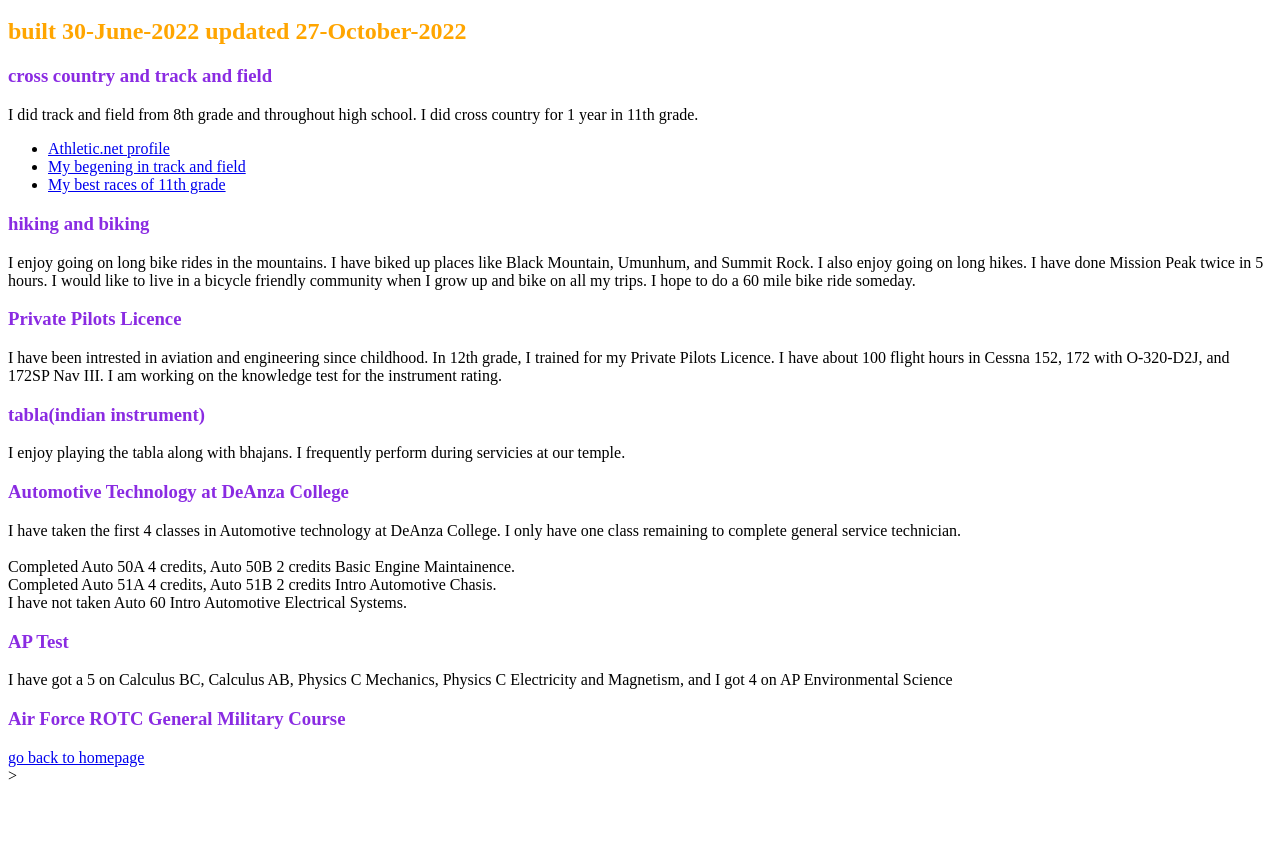
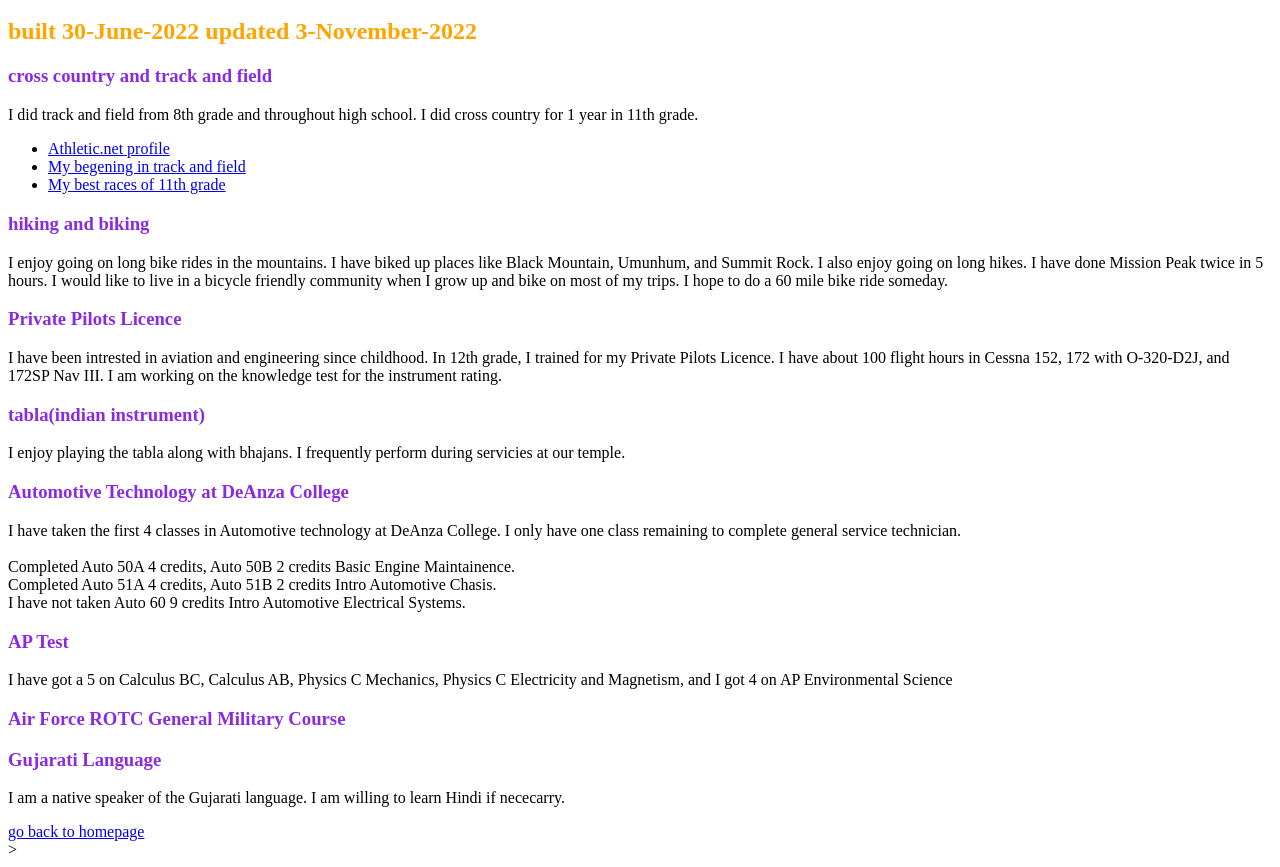
Before and after one commit to shiv-v-shah/information, a plain HTML site: page accomplishments.html in a window 1280 px wide. Shown: the part 48-915 px from the top of the page. Before the commit the page ends 841 px from the top, so only its background shows below. Drawn offline with Linux system fonts and the light colour scheme.

Commit message:
Add files via upload

```diff
--- a/accomplishments.html
+++ b/accomplishments.html
@@ -7,7 +7,7 @@
 	</head>
 	<body>
 		<h1>My accomplishments</h1>
-		<h2>built 30-June-2022 updated 27-October-2022</h2>
+		<h2>built 30-June-2022 updated 3-November-2022</h2>
 
 		<h3>cross country and track and field</h3>
 		<div>I did track and field from 8th grade and throughout high school. I did cross country for 1 year in 11th grade. </div>
@@ -18,7 +18,7 @@
 		</ul>
 
 		<h3>hiking and biking</h3>
-		<div>I enjoy going on long bike rides in the mountains. I have biked up places like Black Mountain, Umunhum, and Summit Rock. I also enjoy going on long hikes. I have done Mission Peak twice in 5 hours. I would like to live in a bicycle friendly community when I grow up and bike on all my trips. I hope to do a 60 mile bike ride someday. </div>
+		<div>I enjoy going on long bike rides in the mountains. I have biked up places like Black Mountain, Umunhum, and Summit Rock. I also enjoy going on long hikes. I have done Mission Peak twice in 5 hours. I would like to live in a bicycle friendly community when I grow up and bike on most of my trips. I hope to do a 60 mile bike ride someday. </div>
 
 		<h3>Private Pilots Licence</h3>
 		<div>I have been intrested in aviation and engineering since childhood. In 12th grade, I trained for my Private Pilots Licence. I have about 100 flight hours in Cessna 152, 172 with O-320-D2J, and 172SP Nav III. I am working on the knowledge test for the instrument rating.</div>
@@ -31,13 +31,16 @@
 		<br>
 		<div>Completed Auto 50A 4 credits, Auto 50B 2 credits Basic Engine Maintainence. </div>
 		<div>Completed Auto 51A 4 credits, Auto 51B 2 credits Intro Automotive Chasis. </div>
-		<div>I have not taken Auto 60 Intro Automotive Electrical Systems. </div>
+		<div>I have not taken Auto 60 9 credits Intro Automotive Electrical Systems. </div>
 
 		<h3>AP Test</h3>
 		<div>I have got a 5 on Calculus BC, Calculus AB, Physics C Mechanics, Physics C Electricity and Magnetism, and I got 4 on AP Environmental Science</div>
 
 		<h3>Air Force ROTC General Military Course</h3>
 
+		<h3>Gujarati Language</h3>
+		<div>I am a native speaker of the Gujarati language. I am willing to learn Hindi if nececarry. </div>
+
 		<div></p><a href="index.html">go back to homepage</a></div>
 
 	</body>
```
Also changed, not shown: volunteerHours.html (+4 -3 lines).
